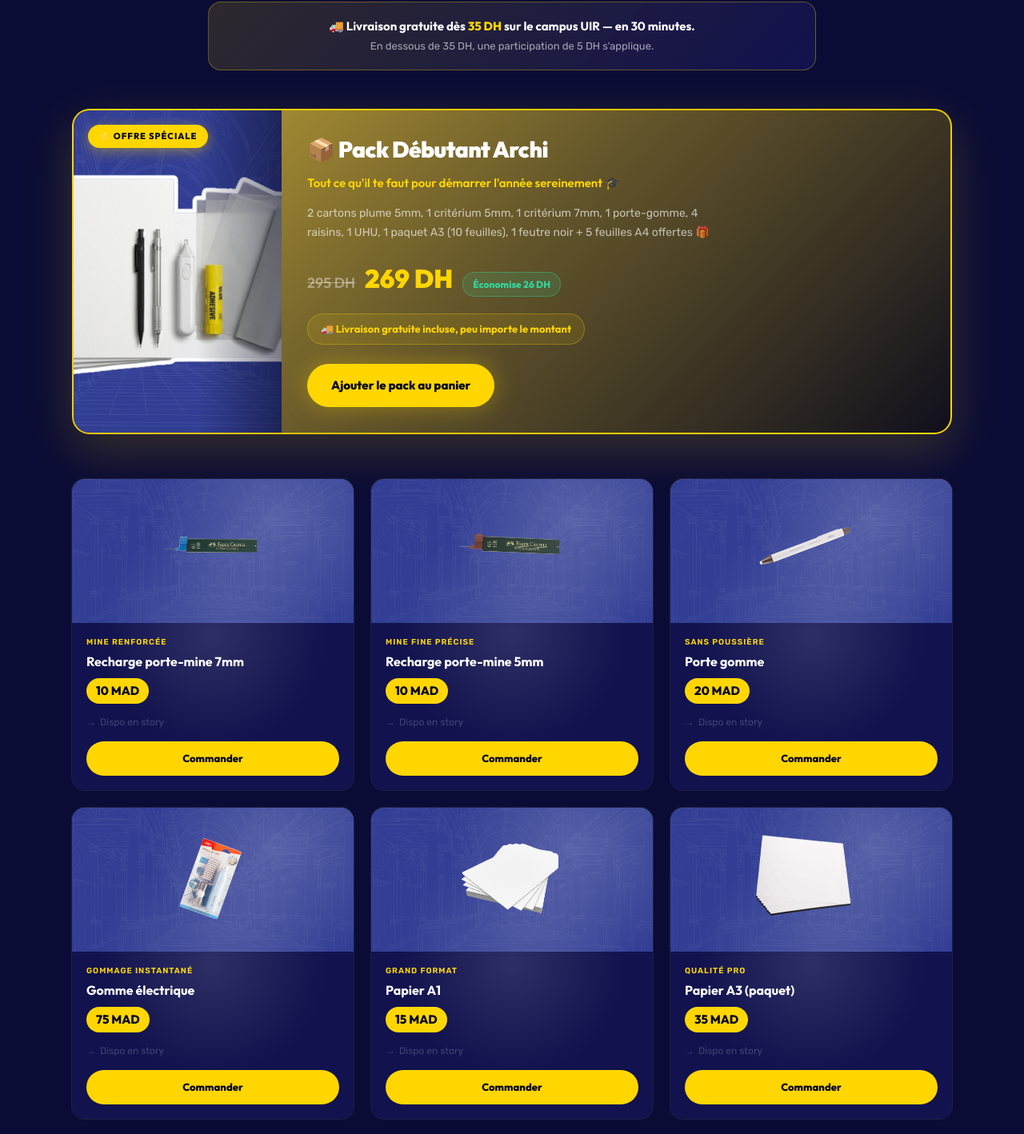
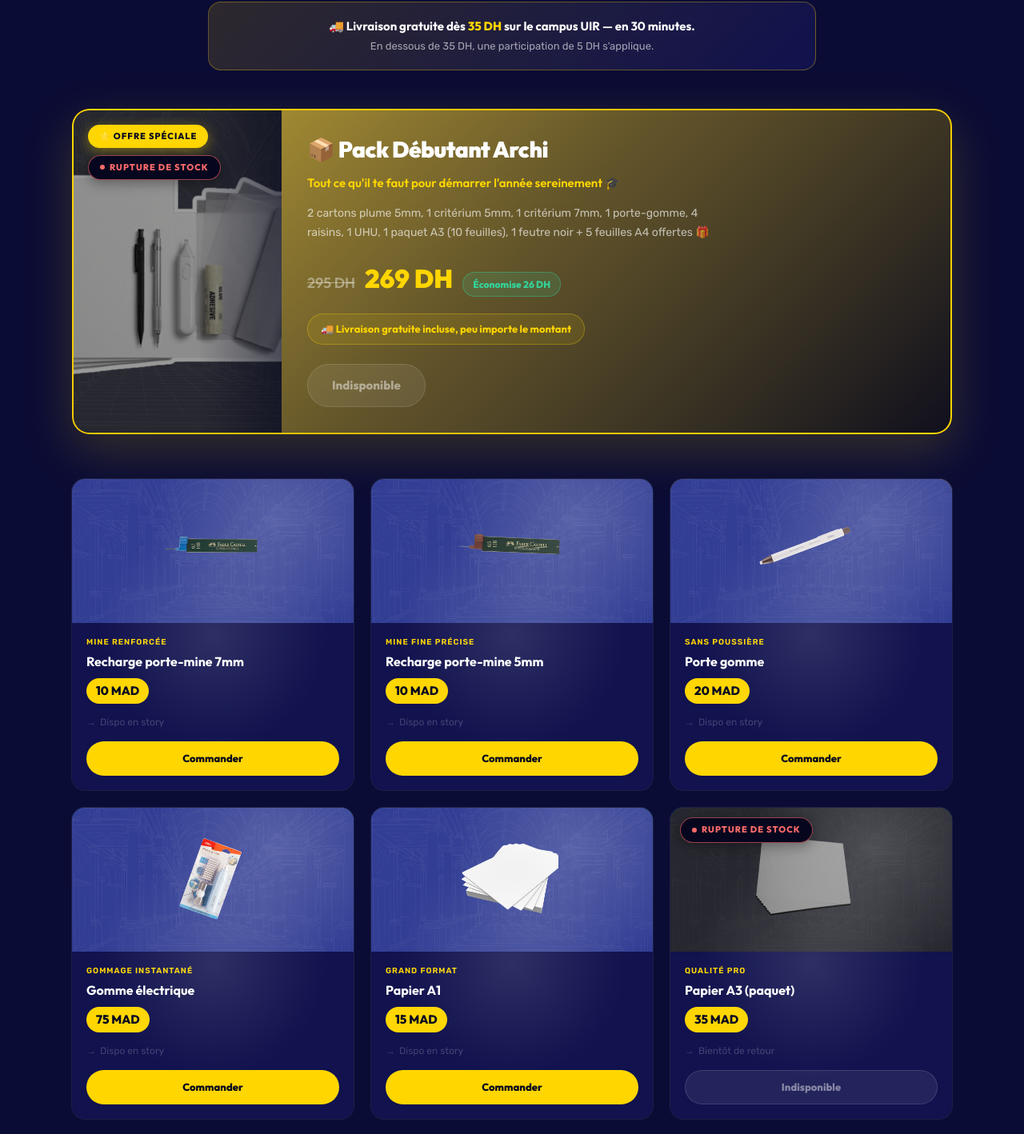
Before and after one commit to Architools785/uir-archi-tools, a React (Vite) app: page /shop in a window 1280 px wide. Shown: the part 275-1693 px from the top of the page at 80% size. Built offline with nearby package versions, Linux system fonts and the light colour scheme.

Commit message:
Ajout système de rupture de stock (Pack Débutant, UHU, Papier A3, Porte-mine 5/7mm, Trace lettres petit/grand)

```diff
--- a/src/components/FeaturedPack.jsx
+++ b/src/components/FeaturedPack.jsx
@@ -1,5 +1,6 @@
 import { motion, useReducedMotion } from 'framer-motion'
 import { Link } from 'react-router-dom'
+import OutOfStockBadge from './OutOfStockBadge'
 
 export default function FeaturedPack({ product }) {
   const reduce = useReducedMotion()
@@ -45,6 +46,9 @@ export default function FeaturedPack({ product }) {
         }}>
           ⭐ Offre spéciale
         </div>
+        {product.outOfStock && (
+          <OutOfStockBadge style={{ position: 'absolute', top: '56px', left: '18px', zIndex: 2 }} />
+        )}
 
         {/* Image */}
         <div style={{
@@ -61,6 +65,7 @@ export default function FeaturedPack({ product }) {
                 position: 'absolute', inset: 0,
                 width: '100%', height: '100%',
                 objectFit: product.imageFit || 'cover',
+                filter: product.outOfStock ? 'grayscale(0.85) brightness(0.6)' : 'none',
               }}
             />
           )}
@@ -132,6 +137,22 @@ export default function FeaturedPack({ product }) {
             </div>
           )}
 
+          {product.outOfStock ? (
+            <span
+              aria-disabled="true"
+              style={{
+                display: 'inline-flex', alignItems: 'center', justifyContent: 'center',
+                alignSelf: 'flex-start',
+                background: 'rgba(255,255,255,0.08)', color: 'rgba(255,255,255,0.45)',
+                border: '1px solid rgba(255,255,255,0.12)',
+                fontFamily: 'Outfit, sans-serif', fontWeight: 800, fontSize: '15px',
+                padding: '14px 30px', borderRadius: '100px',
+                cursor: 'not-allowed', marginTop: '10px',
+              }}
+            >
+              Indisponible
+            </span>
+          ) : (
             <Link
               to={`/commander/${product.slug}`}
               style={{
@@ -146,6 +167,7 @@ export default function FeaturedPack({ product }) {
             >
               {product.ctaLabel || 'Commander le pack'}
             </Link>
+          )}
         </div>
       </div>
     </motion.div>
--- /dev/null
+++ b/src/components/OutOfStockBadge.jsx
@@ -0,0 +1,61 @@
+// Badge "Rupture de stock" réutilisé sur les cartes, le pack mis en avant,
+// la fiche produit et le panier. Rouge (couleur d'erreur du site) sur fond
+// bleu marine, même typographie que les autres badges.
+export default function OutOfStockBadge({ size = 'md', style }) {
+  const small = size === 'sm'
+  return (
+    <span style={{
+      display: 'inline-flex', alignItems: 'center', gap: '6px',
+      background: '#06071E', color: '#FF6B6B',
+      border: '1px solid rgba(255,107,107,0.6)',
+      fontFamily: 'Outfit, sans-serif', fontWeight: 800,
+      fontSize: small ? '10px' : '11px',
+      letterSpacing: '1px', textTransform: 'uppercase',
+      padding: small ? '3px 10px' : '6px 14px', borderRadius: '100px',
+      boxShadow: '0 4px 16px rgba(0,0,0,0.35)',
+      whiteSpace: 'nowrap',
+      ...style,
+    }}>
+      <span aria-hidden="true" style={{ width: '6px', height: '6px', borderRadius: '50%', background: '#FF6B6B' }} />
+      Rupture de stock
+    </span>
+  )
+}
+
+// Message bloquant affiché dans le panier et au checkout quand un article
+// passé en rupture est encore dans le panier.
+export function OutOfStockNotice({ items, onRemove }) {
+  return (
+    <div role="alert" style={{
+      fontFamily: 'Rubik, sans-serif', fontSize: '14px', lineHeight: 1.6,
+      color: 'rgba(255,255,255,0.8)', background: 'rgba(255,107,107,0.1)',
+      border: '1px solid rgba(255,107,107,0.35)',
+      borderRadius: 'var(--radius-sm)', padding: '16px 20px',
+    }}>
+      <strong style={{ display: 'block', fontFamily: 'Outfit, sans-serif', fontSize: '15px', color: '#FF6B6B', marginBottom: '6px' }}>
+        {items.length > 1 ? 'Certains produits sont' : 'Un produit est'} en rupture de stock
+      </strong>
+      Retire {items.length > 1 ? 'ces produits' : 'ce produit'} de ton panier pour pouvoir finaliser ta commande :
+      <ul style={{ listStyle: 'none', marginTop: '10px', display: 'flex', flexDirection: 'column', gap: '8px' }}>
+        {items.map(item => (
+          <li key={item.slug} style={{ display: 'flex', alignItems: 'center', justifyContent: 'space-between', gap: '12px', flexWrap: 'wrap' }}>
+            <span style={{ fontFamily: 'Outfit, sans-serif', fontWeight: 700, color: '#fff' }}>{item.name}</span>
+            {onRemove && (
+              <button
+                type="button"
+                onClick={() => onRemove(item.slug)}
+                style={{
+                  background: 'rgba(255,107,107,0.15)', border: '1px solid rgba(255,107,107,0.45)',
+                  color: '#FF6B6B', fontFamily: 'Outfit, sans-serif', fontWeight: 700, fontSize: '12px',
+                  padding: '6px 14px', borderRadius: '100px',
+                }}
+              >
+                Retirer du panier
+              </button>
+            )}
+          </li>
+        ))}
+      </ul>
+    </div>
+  )
+}
--- a/src/components/Products.jsx
+++ b/src/components/Products.jsx
@@ -3,8 +3,23 @@ import { motion, useReducedMotion, useMotionValue, useSpring, useTransform, useM
 import { Link } from 'react-router-dom'
 import ShippingBanner from './ShippingBanner'
 import FeaturedPack from './FeaturedPack'
+import OutOfStockBadge from './OutOfStockBadge'
 
-export const PRODUCTS = [
+// ─── Gestion du stock ───
+// Seul endroit à modifier : ajoute le slug d'un produit ici pour le mettre en
+// rupture, retire-le pour le remettre en stock. Tout le reste (badge, bouton
+// désactivé, fiche produit, blocage du panier) s'adapte automatiquement.
+export const OUT_OF_STOCK_SLUGS = [
+  'pack-debutant-archi',
+  'uhu',
+  'papier-a3',
+  'porte-mine-5mm',
+  'porte-mine-7mm',
+  'trace-lettres-petit',
+  'trace-lettres-grand',
+]
+
+const CATALOG = [
   { slug: 'recharge-porte-mine-7mm', name: 'Recharge porte-mine 7mm', price: 10, tag: 'Mine renforcée',       gradient: 'linear-gradient(135deg,#1F2937,#4B5563)', image: '/images/recharge-porte-mine-7mm.png', imageFit: 'cover' },
   { slug: 'recharge-porte-mine-5mm', name: 'Recharge porte-mine 5mm', price: 10, tag: 'Mine fine précise',     gradient: 'linear-gradient(135deg,#111827,#374151)', image: '/images/recharge-porte-mine-5mm.png', imageFit: 'cover' },
   { slug: 'porte-gomme', name: 'Porte gomme',                          price: 20, tag: 'Sans poussière',        gradient: 'linear-gradient(135deg,#78350F,#F59E0B)', image: '/images/porte-gomme.png', imageFit: 'cover' },
@@ -47,6 +62,12 @@ export const PRODUCTS = [
     unitLabel: 'pack',
   },
 ]
+
+export const PRODUCTS = CATALOG.map(p => ({ ...p, outOfStock: OUT_OF_STOCK_SLUGS.includes(p.slug) }))
+
+export function isOutOfStock(slug) {
+  return Boolean(PRODUCTS.find(p => p.slug === slug)?.outOfStock)
+}
 
 function TiltCard({ product, index }) {
   const reduce = useReducedMotion()
@@ -134,8 +155,13 @@ function TiltCard({ product, index }) {
                 objectFit: product.imageFit || 'contain',
                 objectPosition: product.imagePosition || 'center',
                 zIndex: 0,
+                filter: product.outOfStock ? 'grayscale(0.85) brightness(0.6)' : 'none',
               }}
             />
+          )}
+
+          {product.outOfStock && (
+            <OutOfStockBadge style={{ position: 'absolute', top: '12px', left: '12px', zIndex: 4 }} />
           )}
 
           {/* Shimmer sweep — reacts to parent hover variant */}
@@ -217,9 +243,25 @@ function TiltCard({ product, index }) {
             }}
             style={{ marginTop: '14px', fontSize: '12px', fontFamily: 'Rubik, sans-serif', display: 'flex', alignItems: 'center', gap: '5px' }}
           >
-            <span>→</span> Dispo en story
+            <span>→</span> {product.outOfStock ? 'Bientôt de retour' : 'Dispo en story'}
           </motion.div>
 
+          {product.outOfStock ? (
+            <span
+              aria-disabled="true"
+              style={{
+                display: 'flex', alignItems: 'center', justifyContent: 'center',
+                marginTop: '14px',
+                background: 'rgba(255,255,255,0.08)', color: 'rgba(255,255,255,0.45)',
+                border: '1px solid rgba(255,255,255,0.12)',
+                fontFamily: 'Outfit, sans-serif', fontWeight: 800, fontSize: '13px',
+                padding: '10px 16px', borderRadius: '100px',
+                cursor: 'not-allowed',
+              }}
+            >
+              Indisponible
+            </span>
+          ) : (
             <Link
               to={`/commander/${product.slug}`}
               onClick={e => e.stopPropagation()}
@@ -234,6 +276,7 @@ function TiltCard({ product, index }) {
             >
               Commander
             </Link>
+          )}
         </div>
       </motion.div>
     </motion.div>
--- a/src/pages/Cart.jsx
+++ b/src/pages/Cart.jsx
@@ -4,6 +4,8 @@ import { useCart } from '../context/CartContext'
 import FreeShippingProgress from '../components/FreeShippingProgress'
 import FulfillmentSelector from '../components/FulfillmentSelector'
 import PromoCodeField from '../components/PromoCodeField'
+import OutOfStockBadge, { OutOfStockNotice } from '../components/OutOfStockBadge'
+import { isOutOfStock } from '../components/Products'
 
 const QUANTITIES = Array.from({ length: 20 }, (_, i) => i + 1)
 
@@ -22,6 +24,7 @@ const selectStyle = {
 function CartRow({ item }) {
   const { updateQuantity, removeItem } = useCart()
   const subtotal = item.price * item.quantity
+  const outOfStock = isOutOfStock(item.slug)
 
   return (
     <motion.div
@@ -41,6 +44,7 @@ function CartRow({ item }) {
             Paquet de {item.fixedQuantity}
           </div>
         )}
+        {outOfStock && <OutOfStockBadge size="sm" style={{ marginTop: '6px', boxShadow: 'none' }} />}
       </div>
 
       <div className="cart-row-price" style={{ fontFamily: 'Rubik, sans-serif', fontSize: '14px', color: 'rgba(255,255,255,0.6)', whiteSpace: 'nowrap' }}>
@@ -89,7 +93,10 @@ function CartRow({ item }) {
 export default function Cart() {
   const reduce = useReducedMotion()
   const navigate = useNavigate()
-  const { items, totalPrice, totalCount, shippingFee, orderTotal, isPickup, promoDiscount } = useCart()
+  const {
+    items, totalPrice, totalCount, shippingFee, orderTotal, isPickup, promoDiscount,
+    outOfStockItems, hasOutOfStockItems, removeItem,
+  } = useCart()
 
   return (
     <section style={{
@@ -315,23 +322,32 @@ export default function Cart() {
               </div>
             </motion.div>
 
+            {hasOutOfStockItems && (
+              <div style={{ marginTop: '24px' }}>
+                <OutOfStockNotice items={outOfStockItems} onRemove={removeItem} />
+              </div>
+            )}
+
             <motion.button
               type="button"
-              onClick={() => navigate('/finaliser-commande')}
+              onClick={() => { if (!hasOutOfStockItems) navigate('/finaliser-commande') }}
+              disabled={hasOutOfStockItems}
               initial={reduce ? false : { opacity: 0, y: 20 }}
               animate={{ opacity: 1, y: 0 }}
               transition={{ duration: 0.5, delay: 0.3 }}
               style={{
                 display: 'flex', alignItems: 'center', justifyContent: 'center', gap: '10px',
-                background: '#FFD600', color: '#06071E',
+                background: hasOutOfStockItems ? 'rgba(255,255,255,0.08)' : '#FFD600',
+                color: hasOutOfStockItems ? 'rgba(255,255,255,0.45)' : '#06071E',
+                border: hasOutOfStockItems ? '1px solid rgba(255,255,255,0.12)' : 'none',
                 fontFamily: 'Outfit, sans-serif', fontWeight: 800, fontSize: '17px',
                 padding: '17px 30px', borderRadius: '100px',
-                boxShadow: '0 0 40px rgba(255,214,0,0.35)',
+                boxShadow: hasOutOfStockItems ? 'none' : '0 0 40px rgba(255,214,0,0.35)',
                 marginTop: '24px', width: '100%',
-                cursor: 'pointer',
+                cursor: hasOutOfStockItems ? 'not-allowed' : 'pointer',
               }}
-              whileHover={reduce ? {} : { scale: 1.02, boxShadow: '0 0 60px rgba(255,214,0,0.55)' }}
-              whileTap={reduce ? {} : { scale: 0.98 }}
+              whileHover={reduce || hasOutOfStockItems ? {} : { scale: 1.02, boxShadow: '0 0 60px rgba(255,214,0,0.55)' }}
+              whileTap={reduce || hasOutOfStockItems ? {} : { scale: 0.98 }}
             >
               Passer la commande →
             </motion.button>
--- a/src/pages/Order.jsx
+++ b/src/pages/Order.jsx
@@ -1,7 +1,8 @@
 import { useEffect, useState } from 'react'
 import { useParams, Navigate, Link } from 'react-router-dom'
 import { motion, useReducedMotion } from 'framer-motion'
-import { PRODUCTS } from '../components/Products'
+import { PRODUCTS, isOutOfStock } from '../components/Products'
+import OutOfStockBadge from '../components/OutOfStockBadge'
 import { useCart } from '../context/CartContext'
 import Toast from '../components/Toast'
 
@@ -55,9 +56,11 @@ export default function Order() {
   if (!product) return <Navigate to="/shop" replace />
 
   const total = product.price * quantity
+  const outOfStock = isOutOfStock(product.slug)
 
   const handleAddToCart = (e) => {
     e.preventDefault()
+    if (outOfStock) return
     addItem(product, quantity)
     setShowToast(true)
   }
@@ -132,6 +135,11 @@ export default function Order() {
           }}>
             Fiche produit
           </span>
+          {outOfStock && (
+            <div style={{ marginBottom: '16px' }}>
+              <OutOfStockBadge />
+            </div>
+          )}
           <h1 style={{
             fontFamily: 'Outfit, sans-serif', fontWeight: 900,
             fontSize: 'clamp(28px, 4.5vw, 42px)', color: '#fff',
@@ -213,6 +221,21 @@ export default function Order() {
             display: 'flex', flexDirection: 'column', gap: '20px',
           }}
         >
+          {outOfStock && (
+            <div role="status" style={{
+              fontFamily: 'Rubik, sans-serif', fontSize: '14px', lineHeight: 1.6,
+              color: 'rgba(255,255,255,0.75)', background: 'rgba(255,107,107,0.1)',
+              border: '1px solid rgba(255,107,107,0.35)',
+              borderRadius: 'var(--radius-sm)', padding: '14px 18px',
+            }}>
+              <strong style={{ display: 'block', fontFamily: 'Outfit, sans-serif', fontSize: '16px', color: '#FF6B6B', marginBottom: '4px' }}>
+                Actuellement en rupture de stock
+              </strong>
+              Ce produit ne peut pas être commandé pour le moment. Suis-nous sur Instagram pour savoir quand il revient.
+            </div>
+          )}
+
+          <fieldset disabled={outOfStock} style={{ border: 'none', padding: 0, margin: 0, minWidth: 0, display: 'flex', flexDirection: 'column', gap: '20px', opacity: outOfStock ? 0.5 : 1 }}>
           <Field label={product.fixedQuantity ? 'Nombre de paquets' : 'Quantité'}>
             {product.fixedQuantity ? (
               <>
@@ -269,23 +292,27 @@ export default function Order() {
               {total} MAD
             </span>
           </div>
+          </fieldset>
 
           <motion.button
             type="submit"
+            disabled={outOfStock}
+            aria-disabled={outOfStock}
             style={{
               display: 'inline-flex', alignItems: 'center', justifyContent: 'center', gap: '10px',
-              background: '#FFD600', color: '#06071E',
+              background: outOfStock ? 'rgba(255,255,255,0.08)' : '#FFD600',
+              color: outOfStock ? 'rgba(255,255,255,0.45)' : '#06071E',
+              border: outOfStock ? '1px solid rgba(255,255,255,0.12)' : 'none',
               fontFamily: 'Outfit, sans-serif', fontWeight: 800, fontSize: '17px',
               padding: '17px 30px', borderRadius: '100px',
-              boxShadow: '0 0 40px rgba(255,214,0,0.35)',
+              boxShadow: outOfStock ? 'none' : '0 0 40px rgba(255,214,0,0.35)',
               marginTop: '8px', width: '100%',
-              cursor: 'pointer',
+              cursor: outOfStock ? 'not-allowed' : 'pointer',
             }}
-            whileHover={reduce ? {} : { scale: 1.03, boxShadow: '0 0 60px rgba(255,214,0,0.55)' }}
-            whileTap={reduce ? {} : { scale: 0.97 }}
+            whileHover={reduce || outOfStock ? {} : { scale: 1.03, boxShadow: '0 0 60px rgba(255,214,0,0.55)' }}
+            whileTap={reduce || outOfStock ? {} : { scale: 0.97 }}
           >
-            <CartIcon />
-            {product.ctaLabel || 'Ajouter au panier'}
+            {outOfStock ? 'Indisponible' : <><CartIcon />{product.ctaLabel || 'Ajouter au panier'}</>}
           </motion.button>
 
           <Link
```
Also changed, not shown: src/context/CartContext.jsx (+10 -1 lines), src/pages/Checkout.jsx (+16 -7 lines). Lines whose indentation alone changed are shown as unchanged.
